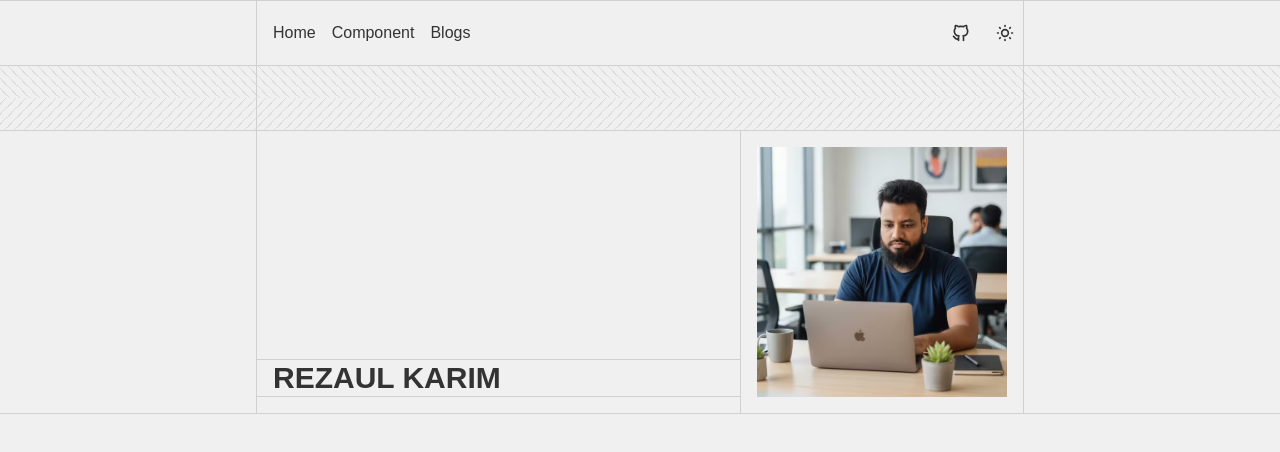
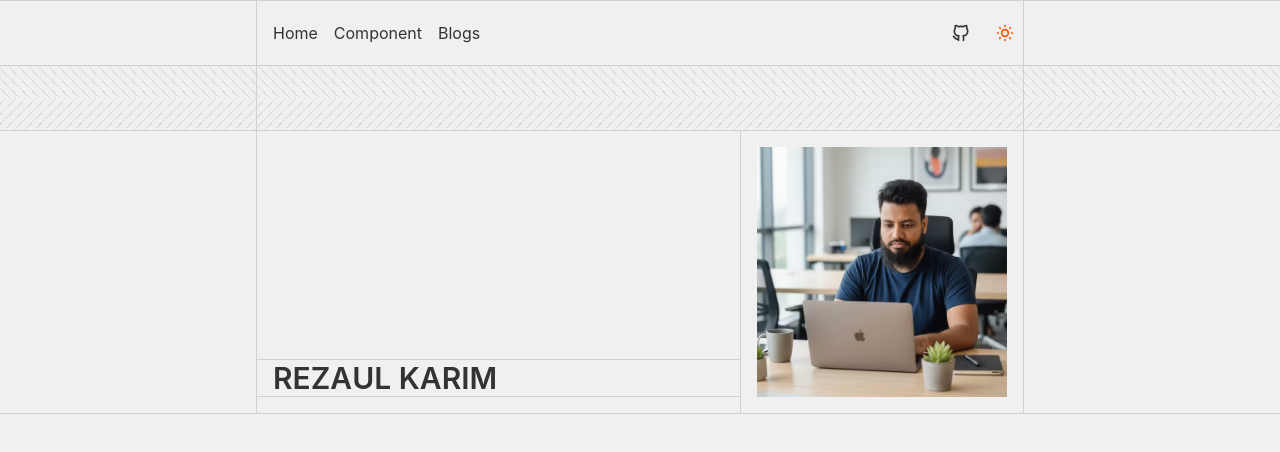
Before and after one commit to devRezaulKarim/portfolio, a Next.js app: page / in a window 1280 px wide. Both pictures are taken after a click on the button 1005 px from the left and 33 px from the top of the page. Shown: the top 452 px of the page. Built offline with nearby package versions, Linux system fonts and the light colour scheme.

Commit message:
feat(ui): refine typography and hero text animation
- switch primary font to Inter
- add staggered letter animation for hero name
- enhance navbar theme icon styling
- remove unused global CSS comments

```diff
--- a/src/app/globals.css
+++ b/src/app/globals.css
@@ -37,7 +37,8 @@
   --sidebar-accent-foreground: oklch(0.3211 0 0);
   --sidebar-border: oklch(0.8576 0 0);
   --sidebar-ring: oklch(0.4891 0 0);
-  --font-sans: Montserrat, sans-serif;
+  --font-sans: Inter, sans-serif;
+  /* --font-sans: Montserrat, sans-serif; */
   --font-serif: Georgia, serif;
   --font-mono: Fira Code, monospace;
   --radius: 0rem;
@@ -189,16 +190,3 @@
     @apply bg-background text-foreground;
   }
 }
-
-/* .pattern::before {
-  @apply absolute top-0 bottom-0 left-1/2 w-screen -translate-x-1/2 content-[""];
-  background-image: repeating-linear-gradient(
-    135deg,
-    rgba(0, 0, 0, 0.08) 0px,
-    rgba(0, 0, 0, 0.08) 1px,
-    transparent 1px,
-    transparent 10px
-  );
-  background-size: 10px 10px;
-  pointer-events: none;
-} */
--- a/src/components/header/Hero.tsx
+++ b/src/components/header/Hero.tsx
@@ -29,10 +29,16 @@ export const Hero = ({
       <Container>
         <div ref={heroRef} className="flex flex-col border-x sm:flex-row">
           <div className="flex grow flex-col justify-end border-r py-4">
-            <h1 className="group overflow-clip border-y px-4 text-3xl font-semibold">
-              <span className="inline-block drop-shadow-[0px_2.3ex_0px_#f00] duration-300 group-hover:-translate-y-full">
-                REZAUL KARIM
-              </span>
+            <h1 className="group overflow-clip border-y px-4 text-3xl font-semibold select-none">
+              {"REZAUL KARIM".split("").map((char, idx) => (
+                <span
+                  key={idx}
+                  className="inline-block drop-shadow-[0px_2.3ex_0px_#ff5200] duration-200 group-hover:-translate-y-full"
+                  style={{ transitionDelay: `${idx * 30}ms` }}
+                >
+                  {char === " " ? "\u00A0" : char}
+                </span>
+              ))}
             </h1>
           </div>
           <div className="flex shrink-0 items-center justify-center p-4">
--- a/src/components/header/Navbar.tsx
+++ b/src/components/header/Navbar.tsx
@@ -51,7 +51,7 @@ export const Navbar = ({
             style={{ x: smoothNavLinksX }}
             className="absolute left-0 px-4"
           >
-            <ul className="flex items-center justify-center gap-4">
+            <ul className="flex items-center justify-center gap-4 duration-200">
               <li>Home</li>
               <li>Component</li>
               <li>Blogs</li>
@@ -67,7 +67,11 @@ export const Navbar = ({
               onClick={toggleTheme}
               className="cursor-pointer"
             >
-              {isDark ? <IconMoon size={20} /> : <IconSun size={20} />}
+              {isDark ? (
+                <IconMoon size={20} />
+              ) : (
+                <IconSun size={20} color="#ff5200" />
+              )}
             </button>
           </div>
         </div>
```
